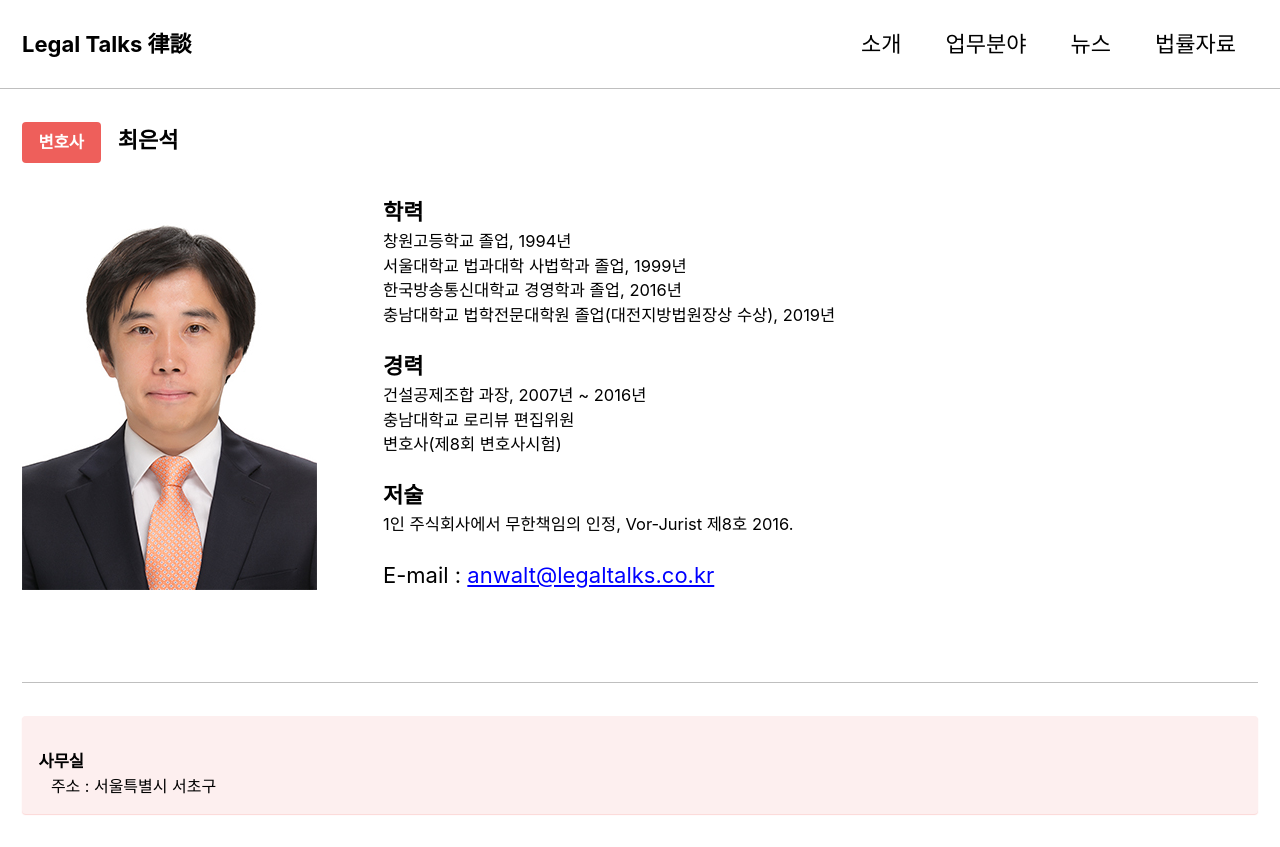
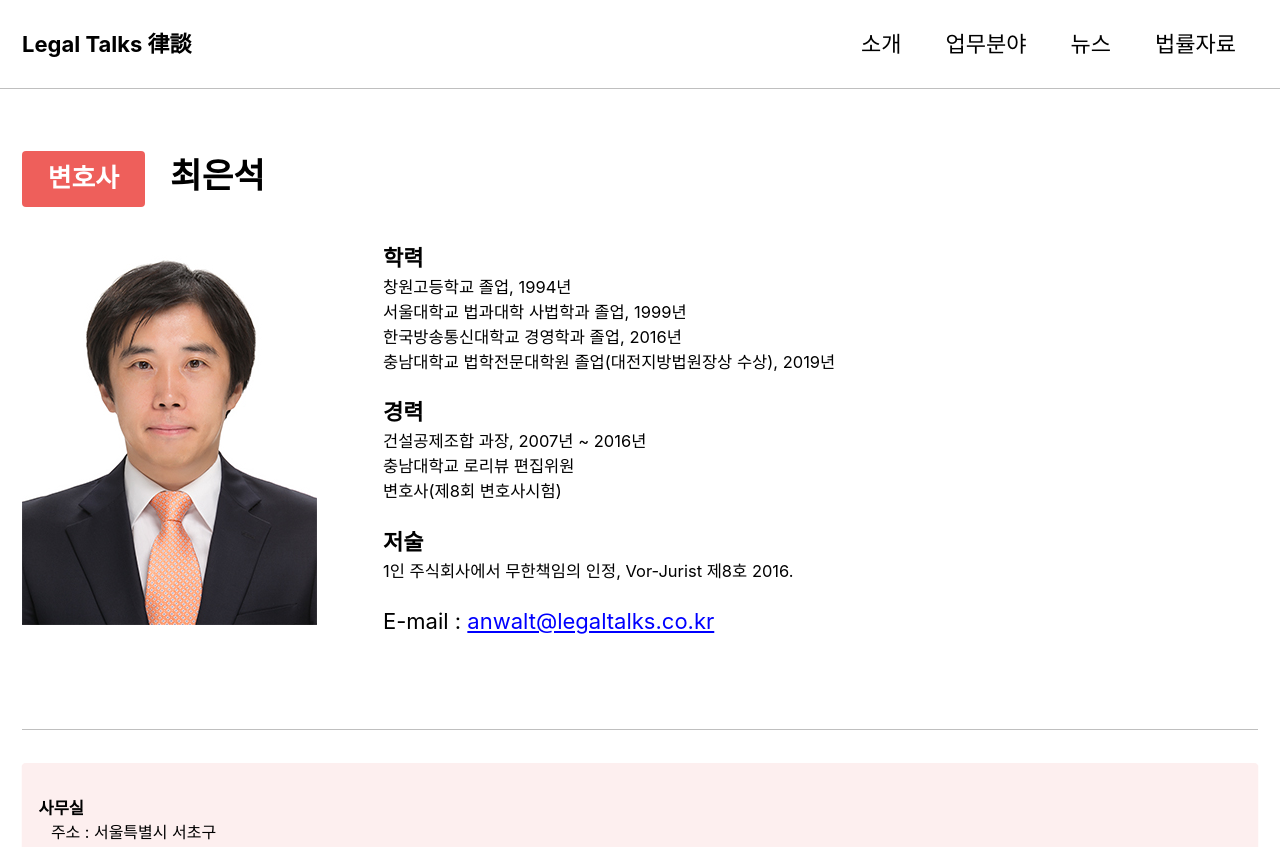
Before and after one commit to legaltalks/e-law.github.io, a Jekyll site: the page built from _pages/about.md, in a window 1280 px wide. Shown: the top 847 px of the page. Built offline with Jekyll 4.4.1, drawn with Linux system fonts in a browser that asks for light colours; cached includes are drawn as plain includes; nearby versions of some CDN libraries; grey boxes are pictures that could not be loaded.

Commit message:
temp change

```diff
--- a/_config.yml
+++ b/_config.yml
@@ -108,7 +108,7 @@ analytics:
 author:
   name             : "최은석"
   avatar           : "/assets/images/photo.jpg"
-  bio              : "변호사"
+  bio              : # "변호사"
   location         : "Seoul"
   email            :
   links:
--- a/_pages/about.md
+++ b/_pages/about.md
@@ -7,7 +7,7 @@ date: 2019-04-27 03:26 +0900
 ---
 
 <br>
-[변호사](){: .btn .btn--danger}&ensp; **최은석**
+# [변호사](){: .btn .btn--danger}&ensp; **최은석**
 
 ![Eunseok Choi](/assets/images/photo.jpg){: style="float: left; margin-right: 3em; max-width: 25%"}
 
```
